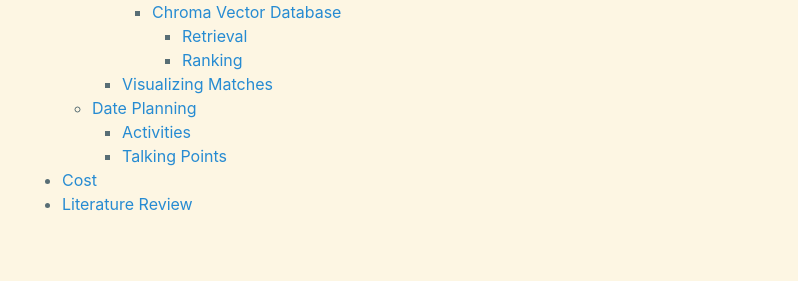
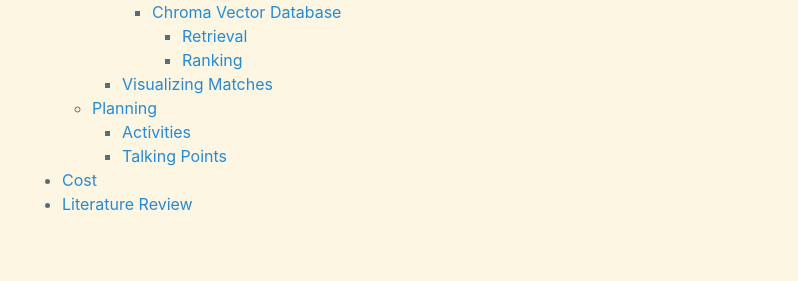
Before and after one commit to daniel-deychakiwsky/daniel-deychakiwsky.github.io, a Jekyll site: the page built from _posts/2023-09-09-generative-matchmaking.md, in a window 1280 px wide and 900 px high, scrolled down 371 px. Shown: the part 162-443 px from the top of the window, without its empty margins (238-1036 px from the left). Built offline with Jekyll 4.4.1, drawn with Linux system fonts in a browser that asks for light colours; some of the changed text lies outside the part shown.

Commit message:
Update 2023-09-09-generative-matchmaking.md (#6)

````diff
--- a/_posts/2023-09-09-generative-matchmaking.md
+++ b/_posts/2023-09-09-generative-matchmaking.md
@@ -541,7 +541,7 @@
 has at least an undergraduate level of education.
 ```
 
-## Date Planning
+## Planning
 
 Once the matches were made, we generated personalized first-date
 activities and talking points by applying
````
